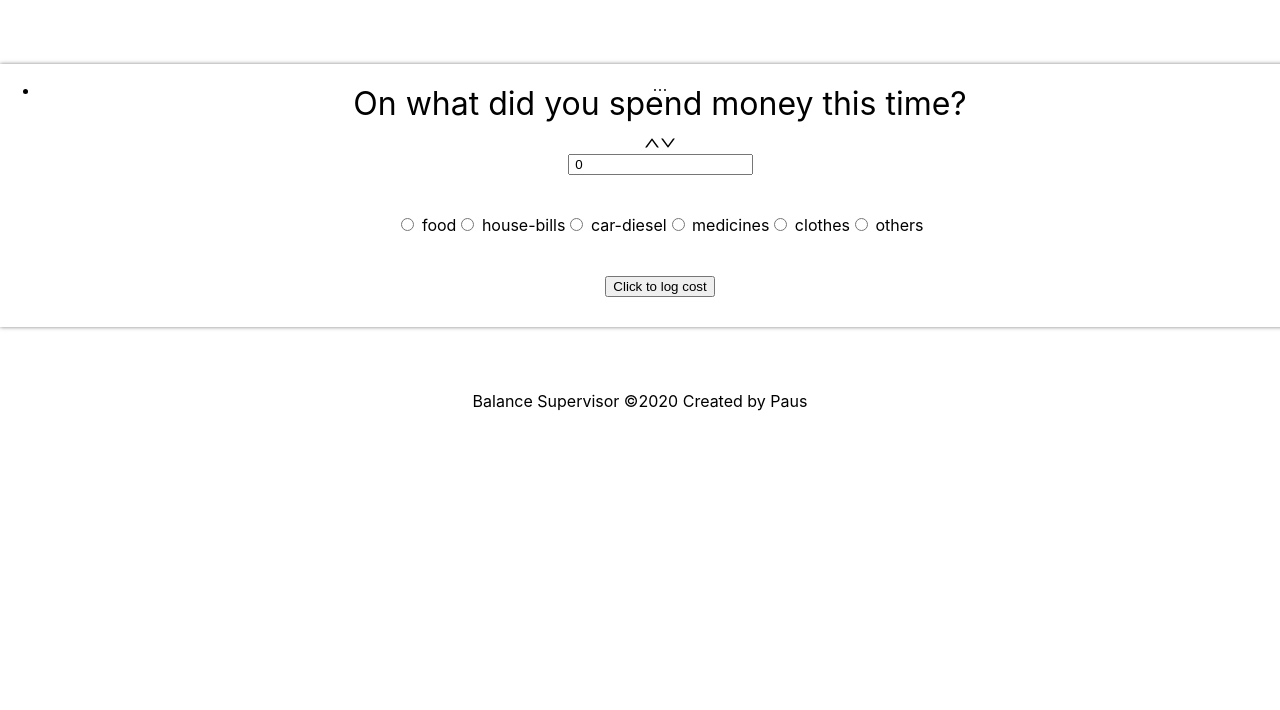
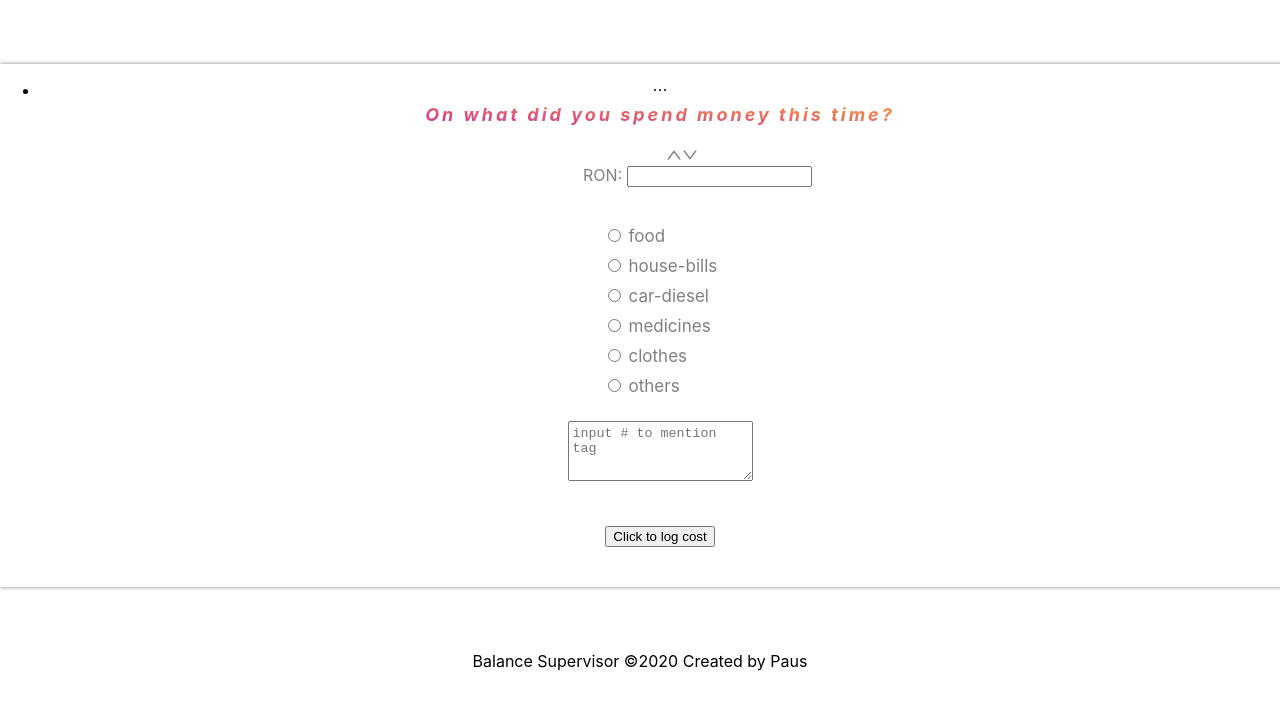
Before and after one commit to Pauss/balanceSupervisor, a React (Create React App) app in the folder frontend/: page /logcost in a window 1280 px wide. Shown: the top 710 px of the page. Built offline with nearby package versions, Linux system fonts and the light colour scheme; sample sign-in values are in the browser's storage.

Commit message:
added tags input for log cost page, also changed style

```diff
--- a/frontend/src/App.css
+++ b/frontend/src/App.css
@@ -150,9 +150,44 @@
 }
 
 .ant-card-body {
-  padding: 10px;
+  padding: 20px;
 }
 
 .ant-list-lg .ant-list-item {
   padding: 10px 0px 0px 0px;
 }
+
+.ant-input-number {
+  width: 110px;
+}
+
+.ant-radio-wrapper {
+  display: block;
+  text-align: left;
+}
+
+.titleStyle {
+  background: linear-gradient(to bottom left, #ff9933 0%, #cc3399 100%);
+  font-size: large;
+  letter-spacing: 3px;
+  font-weight: bolder;
+  -webkit-text-fill-color: transparent;
+  -webkit-background-clip: text;
+  display: inline;
+  font-style: oblique;
+  margin: 20px;
+}
+
+.ant-mentions > textarea,
+.ant-mentions-measure {
+  padding: 4px;
+  min-height: 50px;
+}
+
+.radioStyle {
+  display: block;
+  height: 30px;
+  line-height: 30px;
+  font-size: 17px;
+  color: grey;
+}
--- /dev/null
+++ b/frontend/src/components/OptionTags.js
@@ -0,0 +1,37 @@
+import React from 'react'
+import { Mentions } from 'antd'
+
+const { Option } = Mentions
+
+const tags = ['carrefour', 'mega', 'EON', 'RDS']
+
+function OptionTags() {
+  function onChange(value) {
+    console.log('Change:', value)
+  }
+
+  function onSelect(option) {
+    console.log('select', option)
+  }
+
+  return (
+    <>
+      <Mentions
+        style={{ textAlign: 'center', color: 'grey', borderColor: 'transparent' }}
+        onChange={onChange}
+        onSelect={onSelect}
+        placeholder="input # to mention tag"
+        prefix={'#'}
+        className="itemList"
+      >
+        {tags.map((value) => (
+          <Option key={value} value={value}>
+            {value}
+          </Option>
+        ))}
+      </Mentions>
+    </>
+  )
+}
+
+export default OptionTags
--- a/frontend/src/pages/Dashboard.js
+++ b/frontend/src/pages/Dashboard.js
@@ -47,23 +47,8 @@ function Dashboard() {
       <></>
       <div className="site-card-wrapper">
         <Col>
-          <Card style={{ padding: '20px' }}>
-            <p
-              style={{
-                background: 'linear-gradient(to bottom left, #ff9933 0%, #cc3399 100%)',
-                fontSize: 'large',
-                letterSpacing: '3px',
-                fontWeight: 'bolder',
-                WebkitTextFillColor: 'transparent',
-                WebkitBackgroundClip: 'text',
-                display: 'inline',
-                fontStyle: 'oblique',
-                margin: '20px'
-              }}
-            >
-              {' '}
-              Spendings of this month until today...
-            </p>
+          <Card>
+            <p className="titleStyle"> Spendings of this month until today...</p>
             <List
               itemLayout="horizontal"
               dataSource={dashboardData}
--- a/frontend/src/pages/Logcost.js
+++ b/frontend/src/pages/Logcost.js
@@ -7,6 +7,12 @@ import { useUser } from '../utils/userContext.js'
 import logCostImage from '../images/logCost.jpg'
 import { success, failure, warning } from '../utils/popup_messages.js'
 import { Redirect } from 'react-router-dom'
+import OptionTags from '../components/OptionTags'
+
+const containerRadio = {
+  display: 'inline-block',
+  verticalAlign: 'top'
+}
 
 function Logcost(props) {
   const [radioVal, setRadioVal] = useState('')
@@ -50,33 +56,49 @@ function Logcost(props) {
     <>
       <div className="site-card-wrapper">
         <Col span={26}>
-          <Card headStyle={{ fontSize: '200%' }} title="On what did you spend money this time?" bordered={false}>
+          <Card>
             <Col span={26}>
+              <p className="titleStyle">On what did you spend money this time?</p>
+            </Col>
+            <br />
+
+            <Col span={26}>
+              <div style={{ display: 'block', color: 'grey' }}>
+                <p style={{ display: 'inline-block', marginRight: '5px', color: 'grey' }}>RON: </p>
                 <InputNumber
-                defaultValue={0}
                   formatter={(value) => ` ${value}`.replace(/\B(?=(\d{3})+(?!\d))/g, ',')}
                   parser={(value) => value.replace(/\$\s?|(,*)/g, '')}
                   onChange={onChange}
                   size="large"
+                  style={{ color: 'grey', borderColor: 'transparent', display: 'inline-block' }}
                 />
+              </div>
             </Col>
 
             <br />
-            <br />
+
             <Col span={26}>
+              <div style={containerRadio}>
                 <Radio.Group onChange={onSelect} value={radioVal} size="large">
                   {labels.map((label, index) => {
                     return (
-                    <Radio style={{ fontSize: '200' }} value={label} key={index}>
+                      <Radio className="radioStyle" value={label} key={index}>
                         {' '}
                         {label}
                       </Radio>
                     )
                   })}
                 </Radio.Group>
+              </div>
             </Col>
+
+            <br />
+
+            <OptionTags />
+
             <br />
             <br />
+
             <Button type="primary" shape="round" size="large" onClick={onLog}>
               Click to log cost
             </Button>
--- a/frontend/src/pages/LogsHisotry.js
+++ b/frontend/src/pages/LogsHisotry.js
@@ -78,7 +78,7 @@ function LogsHistory() {
       <div></div>
       <div className="site-card-wrapper">
         <Col>
-          <Card style={{ padding: '20px' }}>
+          <Card>
             <List
               itemLayout="horizontal"
               dataSource={history}
```
Lines whose indentation alone changed are shown as unchanged.
